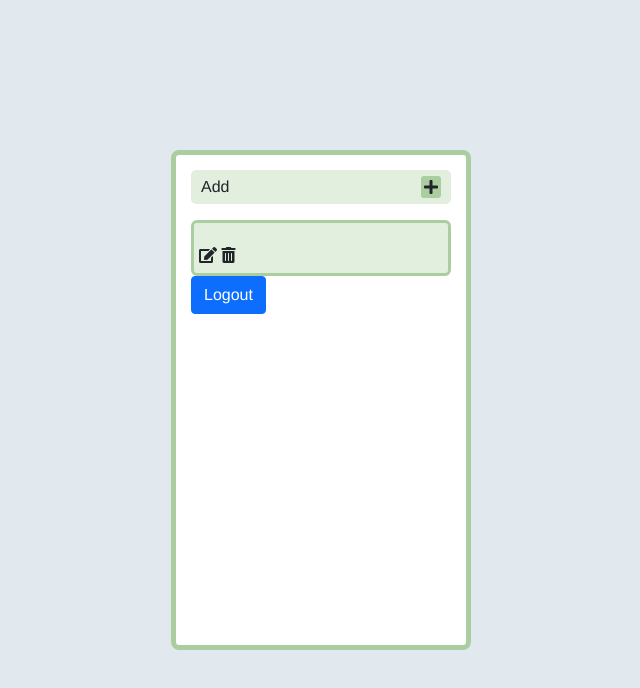
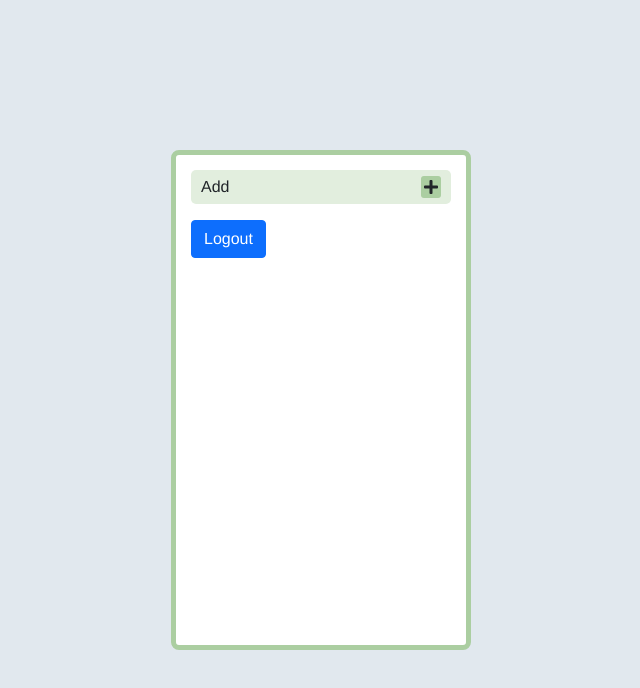
Before and after one commit to darshubutani/TestUpdated, a plain HTML site: page index.html in a window 1280 px wide. Both pictures are taken after a click on the button "Sign up". Shown: the whole page, without its empty margins (494-1134 px from the left). Drawn offline with nearby package versions, Linux system fonts and the light colour scheme.

Commit message:
Feat: Data for perticular user

```diff
--- a/script.js
+++ b/script.js
@@ -25,8 +25,18 @@ let add = document.getElementById("add");
 let btnlogout = document.getElementById("logout");
 let btnLogin2 = document.getElementById("btnLogin2");
 //let login;
-let data = [{}];
+let currentUser;
+//let data = [{}];
 
+let Darshna = {
+    name: 'Darshna',
+    password: 123,
+    data: [{}],
+}
+
+let users = [Darshna];
+
+//localStorage.setItem("users",JSON.stringify(users));
 
 form.addEventListener("submit", (e) => {
     e.preventDefault();
@@ -50,26 +60,26 @@ let formValidation = () => {
     }
 };
 
-
 let acceptData = () => {
-  data.push({
-    names: nameInput.value || InputNameS.value,
-    email: emailInput.value || InputEmailS.value,
-    password: pswdInput.value || InputPswdS.value,
+    currentUser.data.push({
+        names: nameInput.value,
+        email: emailInput.value,
+        password: pswdInput.value,
     });
 
-  localStorage.setItem("data", JSON.stringify(data));
-  console.log(data);
+    localStorage.setItem(`${currentUser.name}`, JSON.stringify(currentUser.data));
+    console.log(currentUser.data);
     createTasks();
 };
 
 let createTasks = () => {
     tasks.innerHTML = "";
-  data.map((x, index) => {
+    currentUser.data.filter(acc => acc.names !== undefined && acc.names !== '')
+        .map((x, index) => {
             return (tasks.innerHTML += `
     <div id=${index}>
-          <span class="fw-bold">${x.names}</span>
-          <span class="small text-secondary">${x.email}</span>
+          <p>${x.names}</p>
+          <p>${x.email}</p>
           <p>${x.password}</p>
 
           <span class="options">
@@ -78,17 +88,19 @@ let createTasks = () => {
           </span>
         </div>
     `);
+
         });
 
+    console.log("Inside login" + currentUser.data);
     resetForm();
 };
 
 let deleteTask = (e) => {
     confirm('Are you sure to delete this record ?')
-  //e.parentElement.parentElement.remove();
-  data.splice(e.parentElement.parentElement.id, 1);
-  localStorage.setItem("data", JSON.stringify(data));
-  console.log(data);
+    e.parentElement.parentElement.remove();
+    currentUser.data.splice(e.parentElement.parentElement.id, 1);
+    localStorage.setItem(`${currentUser.name}`, JSON.stringify(currentUser.data));
+    console.log(currentUser.data);
 
 };
 
@@ -103,64 +115,54 @@ let editTask = (e) => {
 };
 
 let resetForm = () => {
-  nameInput.value = "";
-  emailInput.value = "";
-  pswdInput.value = "";
-  InputNameS.value = "";
-  InputEmailS.value = "";
-  InputPswdS.value = "";
-  InputPswdL.value = "";
-  InputEmailL.value = "";
+    nameInput.value = emailInput.value = pswdInput.value = InputNameS.value = InputEmailS.value = InputPswdS.value = InputPswdL.value = InputEmailL.value = "";
+
 };
-//IIFE to display data
-(() => {
-  data = JSON.parse(localStorage.getItem("data")) || []
-  console.log(data);
-
-  if (localStorage.login == 1) {
-    console.log('already Logged in ');
-    containerApp.style.opacity = 0;
-    containerSignup.style.opacity = 0;
-    containerLogin.style.opacity = 0;
-    appContainer.style.opacity = 100;
-  }
-  else {
-    console.log("Login first");
-  }
-
-
-  createTasks();
-})();
-
 
 //////
 signupBtn.addEventListener('click', (e) => {
     e.preventDefault();
     console.log("Hello signup");
+    users = JSON.parse(localStorage.getItem("users"));
     localStorage.login = 1;
     containerApp.style.opacity = 0;
     appContainer.style.opacity = 100;
     containerSignup.style.opacity = 0;
-
+    let user = (InputNameS.value);
+    console.log(InputNameS.value);
+    users.push(user = {
+        name: (InputNameS.value),
+        password: (InputPswdS.value),
+        data: [{}],
+    });
+    localStorage.setItem("users", JSON.stringify(users));
+    console.log(users);
+    currentUser = user;
     acceptData();
 });
 
-let temp;
+
 btnlogin.addEventListener('click', function (e) {
     e.preventDefault();
 
     console.log(localStorage.login);
-
-  if (data.find(acc => acc.email === InputEmailL.value)) {
-    temp = data.find(acc => acc.email === InputEmailL.value);
-    console.log(temp);
-    if ((temp.password) === (InputPswdL.value)) {
+    users = JSON.parse(localStorage.getItem("users"));
+    if (users.find(acc => acc.name == InputEmailL.value)) {
+        currentUser = users.find(acc => acc.name == InputEmailL.value);
+        console.log(currentUser);
+        if ((currentUser.password) == (InputPswdL.value)) {
             console.log('LogIN');
             localStorage.login = 1;
             containerApp.style.opacity = 0;
             containerSignup.style.opacity = 0;
             containerLogin.style.opacity = 0;
             appContainer.style.opacity = 100;
+
+            (() => {
+                currentUser.data = JSON.parse(localStorage.getItem(`${currentUser.name}`)) || []
+                console.log(currentUser.data);
+                createTasks();
+            })();
         }
         else {
             alert("Incorrect password")
@@ -193,3 +195,19 @@ btnLogin2.addEventListener('click', function (e) {
     containerSignup.style.opacity = 0;
 });
 /////
+
+// (() => {
+
+//     if (localStorage.login == 1) {
+//       console.log('already Logged in ');
+//       containerApp.style.opacity = 0;
+//       containerSignup.style.opacity = 0;
+//       containerLogin.style.opacity = 0;
+//       appContainer.style.opacity = 100;
+//     }
+//     else {
+//       console.log("Login first");
+//     }
+
+//     createTasks();
+//   })();
```
Also changed, not shown: index.html (line endings or trailing spaces). Lines whose indentation alone changed are shown as unchanged.
